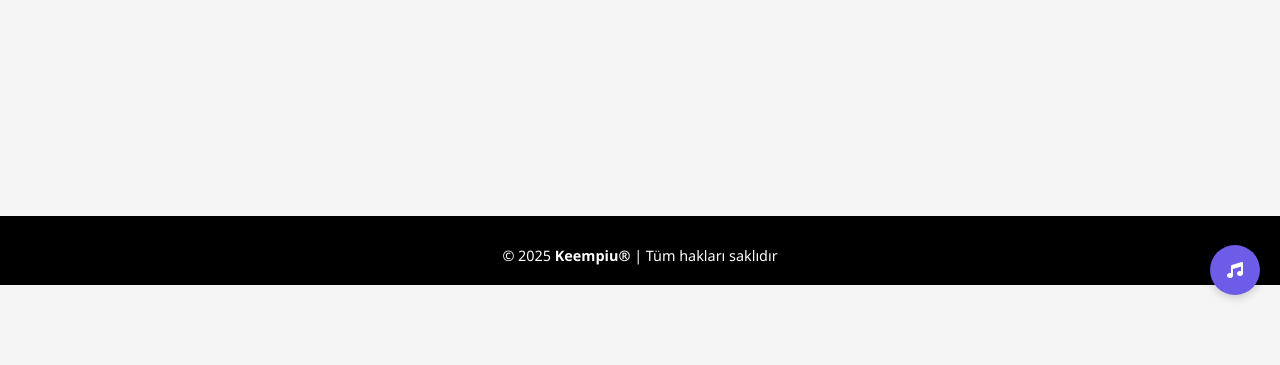
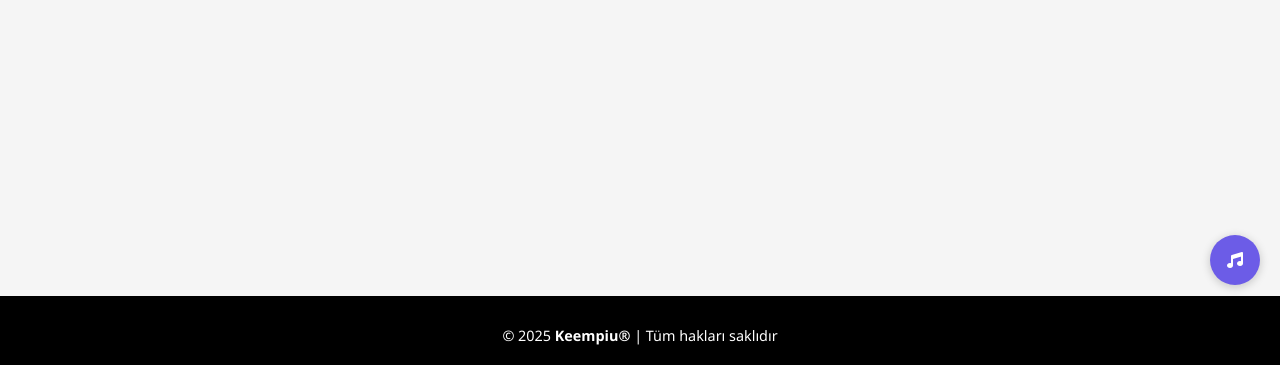
Before and after one commit to keem-piu/keem-piu.github.io, a plain HTML site: page index.html in a window 1280 px wide. Both pictures are taken after a click on the link "Click to Enter". Shown: the part 435-800 px from the top of the page. Drawn offline with Linux system fonts and the light colour scheme.

Commit message:
Update index.html

```diff
--- a/index.html
+++ b/index.html
@@ -260,13 +260,13 @@
         .main-content.visible {
             display: flex;
             flex-direction: column;
-            min-height: calc(100vh - 80px); /* Footer yüksekliğini hesaba katar */
+            min-height: calc(100vh - 0px); /* Footer yüksekliğini hesaba katar */
         }
 
         /* MÜZİK KONTROL BUTONU */
         .music-control {
             position: fixed;
-            bottom: 70px; /* Footer'ın üstünde */
+            bottom: 80px; /* Footer'ın üstünde */
             right: 20px;
             background-color: #6c5ce7;
             color: white;
```
